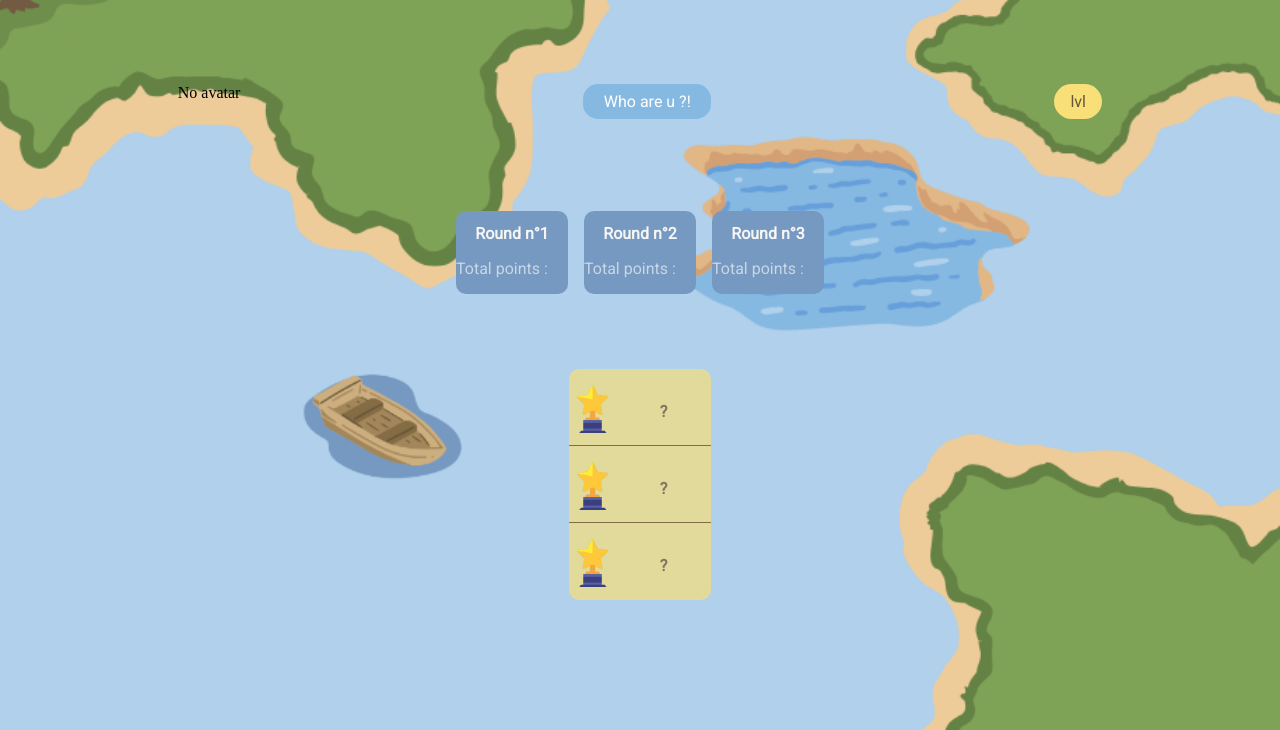
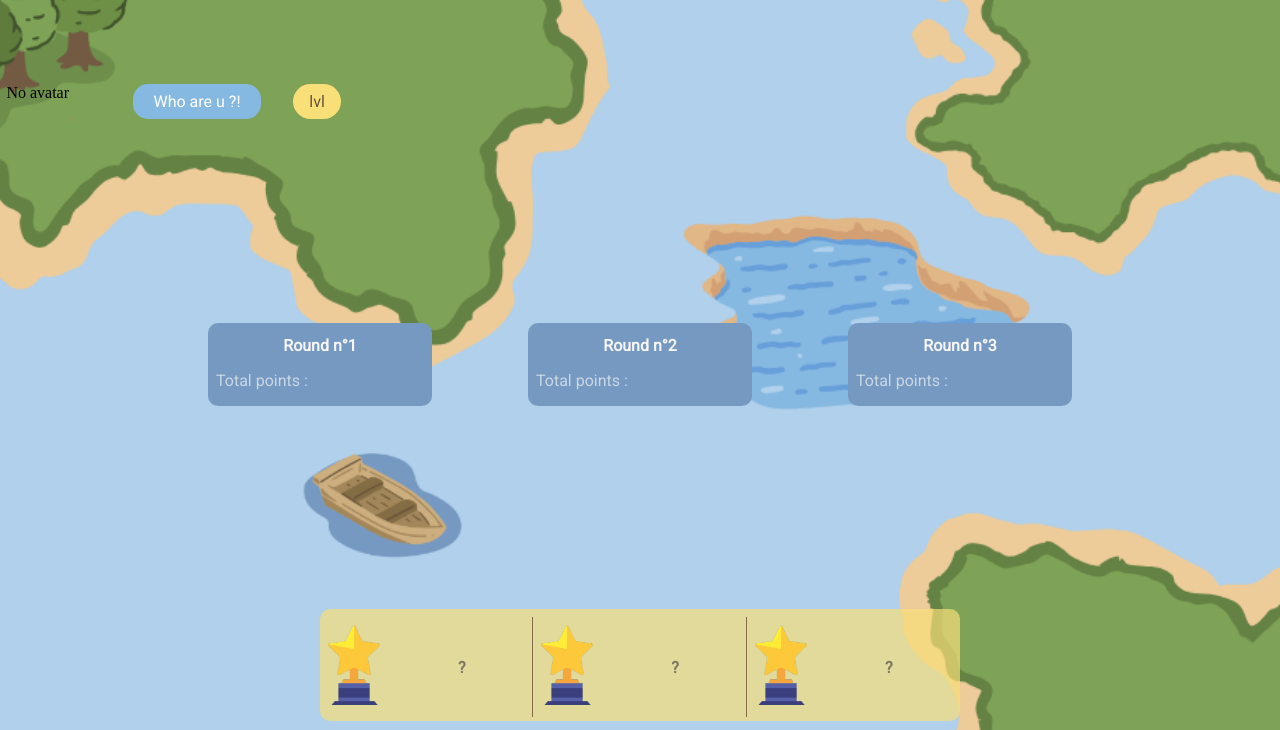
Before and after one commit to Agenor2512/Clicker-Monster, a website: page player.html in a window 1280 px wide. Shown: the part 70-800 px from the top of the page. Drawn offline with Linux system fonts and the light colour scheme.

Commit message:
Added media querie for player page

```diff
--- a/player.html
+++ b/player.html
@@ -36,15 +36,15 @@
       <div class="score-container">
         <div class="points">
           <h2 class="score-title">Round n°1</h2>
-          <p class="Total-points">Total points :</p>
+          <p class="total-points">Total points :</p>
         </div>
         <div class="points">
           <h2 class="score-title">Round n°2</h2>
-          <p class="Total-points">Total points :</p>
+          <p class="total-points">Total points :</p>
         </div>
         <div class="points">
           <h2 class="score-title">Round n°3</h2>
-          <p class="Total-points">Total points :</p>
+          <p class="total-points">Total points :</p>
         </div>
       </div>
 
--- a/style.css
+++ b/style.css
@@ -34,7 +34,6 @@ body {
   flex-direction: column;
   background-image: url('assets/background.png');
   background-repeat: no-repeat;
-  background-position: 25% 75%;
   background-size: cover;
 }
 
@@ -580,7 +579,6 @@ footer a {
   .avatar {
     justify-content: space-around;
     margin-bottom: 2rem;
-
   }
 
   #username {
@@ -698,4 +696,60 @@ footer a {
   footer nav.mobile-navigation {
     display: none;
   }
+/* Player part */
+
+.playerInfo {
+  justify-content: left;
+  margin-bottom: 12rem;
 }
+
+.selectedAvatar {
+  margin-right: 4rem;
+}
+
+.usernameChosen {
+  margin-right: 2rem;
+}
+
+.score-container {
+  column-gap: 6rem;
+  margin-bottom: 12rem;
+}
+
+.points {
+  width: 14rem;
+}
+
+.score-title {
+  justify-content: center;
+}
+
+.total-points {
+  padding-left: 0.5rem;
+}
+
+.bonus-container {
+  grid-template-columns: 1fr 2fr 1fr 2fr 1fr 2fr;
+  grid-template-rows: 1fr;
+  width: 40rem;
+  height: 7rem;
+}
+
+#first-bonus, #second-bonus {
+  border-right: 1px solid var(--midBrown);
+  border-bottom: 0px;
+}
+
+#first-icon, #second-icon {
+  border-bottom: 0px;
+}
+
+.star-bonus {
+  height: 6rem;
+  padding: 0.5rem;
+}
+
+.bonus-icons, .bonus-name {
+  margin-bottom: 0.5rem;
+}
+}
```
